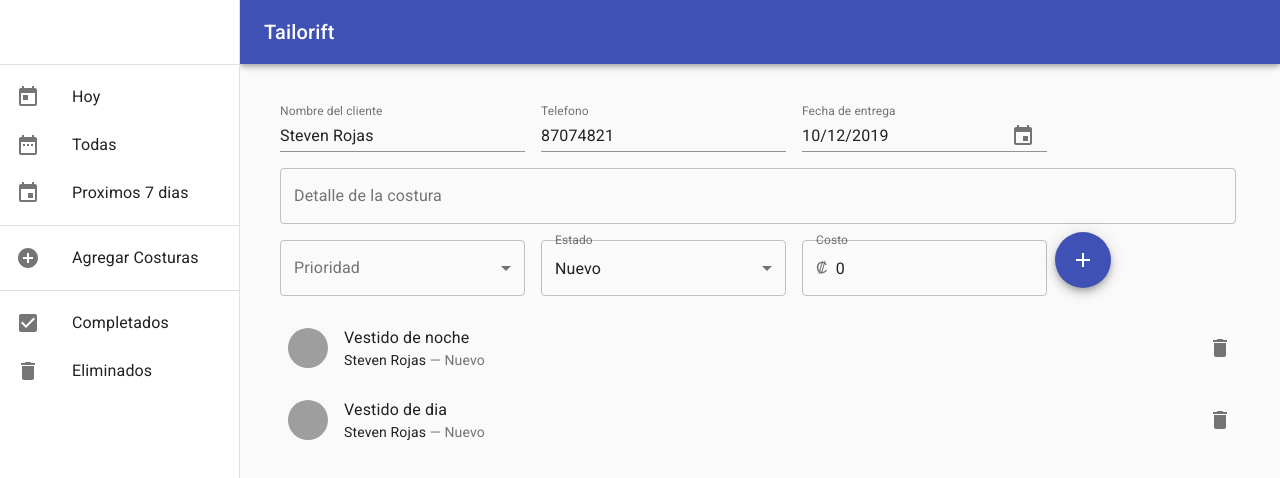
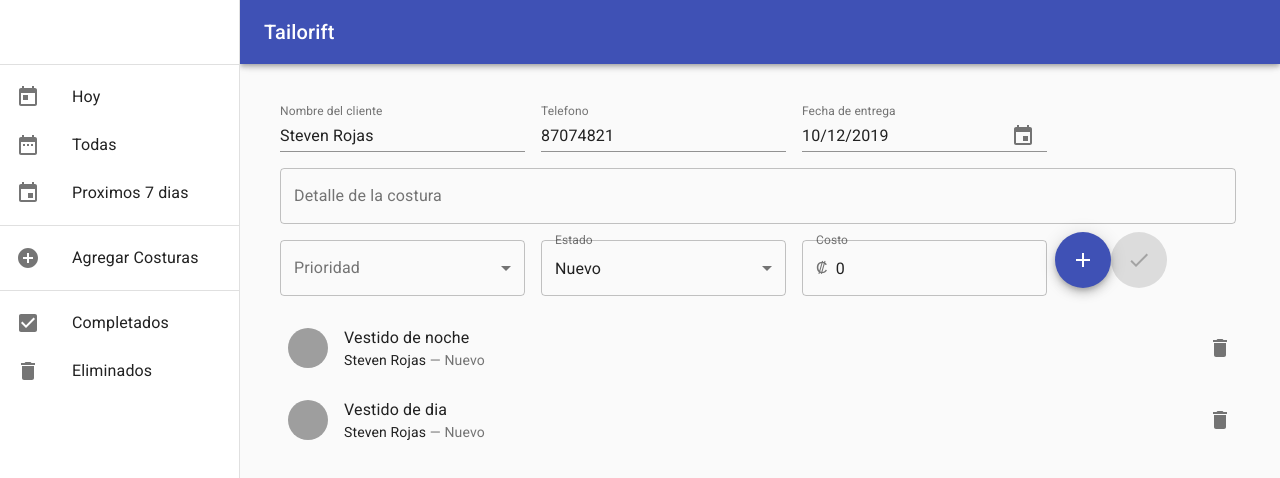
Before and after one commit to stvrjs120/tailorift, a React app: page / in a window 1280 px wide. Shown: the top 478 px of the page. Built offline with nearby package versions, Linux system fonts and the light colour scheme; grey boxes are pictures that could not be loaded.

Commit message:
Added check request button

```diff
--- a/src/components/SeamRequest/SeamRequest.js
+++ b/src/components/SeamRequest/SeamRequest.js
@@ -13,6 +13,7 @@
   Fab
 } from "@material-ui/core";
 import AddIcon from "@material-ui/icons/Add";
+import CheckIcon from '@material-ui/icons/Check';
 import SeamClient from "./SeamClient/SeamClient";
 import Seam from "./Seams/Seam";
 
@@ -116,6 +117,13 @@
           >
             <AddIcon />
           </Fab>
+          <Fab
+            color="secondary"
+            aria-label="check"
+            disabled={!props.checkable}
+          >
+            <CheckIcon />
+          </Fab>
         </form>
         <List component="nav" aria-label="secondary mailbox folders">
           <Seam seamList={seams} clientName={client.clientName} removeSeam={props.seamRemoved} />
--- a/src/containers/SeamBuilder/SeamBuilder.js
+++ b/src/containers/SeamBuilder/SeamBuilder.js
@@ -31,8 +31,13 @@
         state: 6,
         cost: 17000
       }
-    ]
+    ],
+    checkable: false
   };
+
+  updateCheckable = (seams) => {
+    this.setState({checkable: seams.length > 0});
+  }
 
   addSeamHandler = () => {
     this.counter++;
@@ -49,6 +54,7 @@
     ];
 
     this.setState({ seams: updatedSeams });
+    this.updateCheckable(updatedSeams);
   };
 
   editSeamHandler = seam => {};
@@ -57,6 +63,7 @@
     const updatedSeams = this.state.seams.filter(x => x.id !== id);
 
     this.setState({ seams: updatedSeams });
+    this.updateCheckable(updatedSeams);
   };
 
   render() {
@@ -67,6 +74,7 @@
           seams={this.state.seams}
           seamAdded={this.addSeamHandler}
           seamRemoved={this.removeSeamHandle}
+          checkable={this.state.checkable}
         />
       </Auxiliar>
     );
```
Also changed, not shown: src/components/UI/Modal/Modal.js (added, +9 -0 lines).
